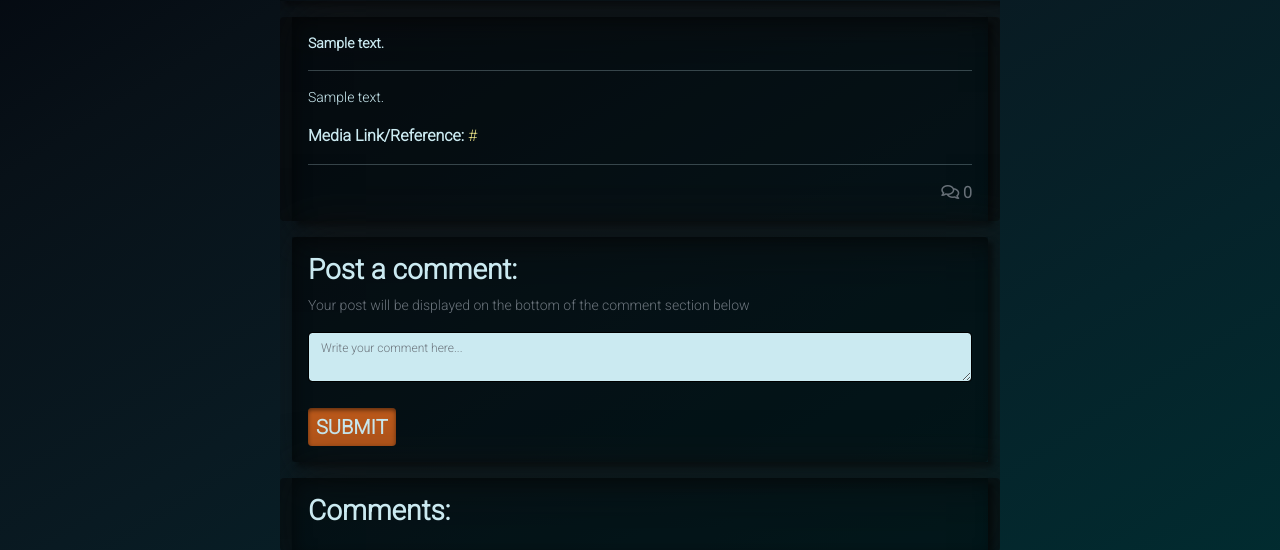
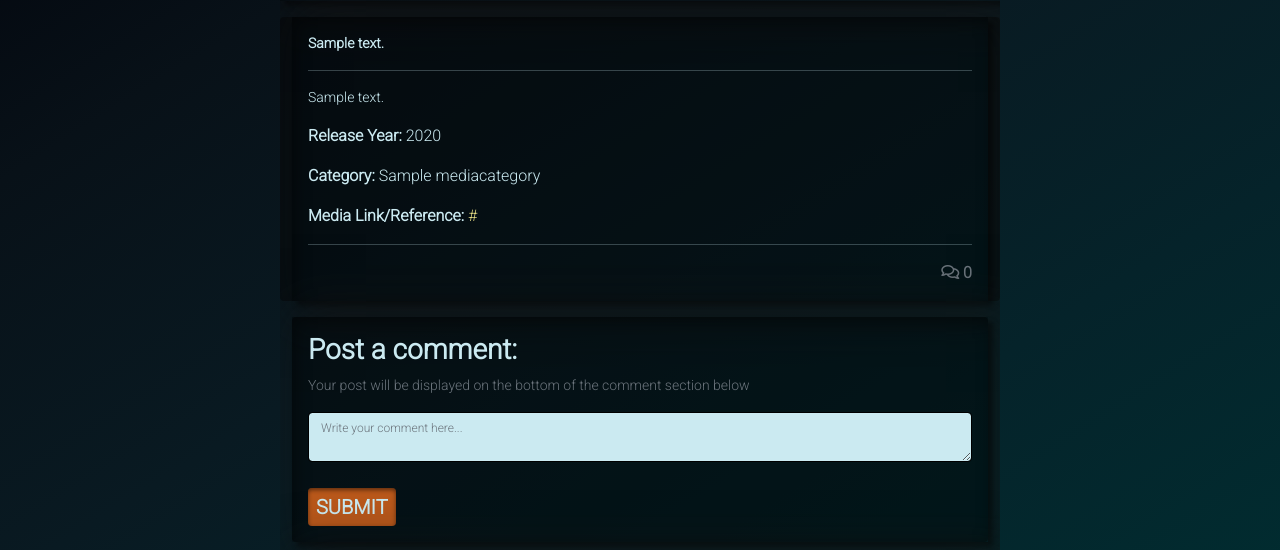
Before and after one commit to DebbieBergstrom/Culture-Club, a Django app: a page that uses templates/blogpost_detail.html in a window 1280 px wide. Shown: the part 218-768 px from the top of the page. Run offline with Django 3.2, Linux system fonts and the light colour scheme; tables that the repository leaves empty hold one stand-in row (values such as "Sample post"); some libraries are stand-ins or nearby versions.

Commit message:
#33 Add summernote to blogpost content area and edit form display

```diff
--- a/blog/forms.py
+++ b/blog/forms.py
@@ -1,4 +1,5 @@
 from django import forms
+from django_summernote.widgets import SummernoteWidget
 from .models import Comment, UserProfile, Blogpost
 import datetime
 
@@ -26,7 +27,7 @@ class BlogpostForm(forms.ModelForm):
                     'maxlength': '50'
                 }
             ),
-            'content': forms.Textarea(
+            'content': SummernoteWidget(
                 attrs={
                     'class': 'form-control',
                     'rows': 4,
@@ -50,7 +51,7 @@ class BlogpostForm(forms.ModelForm):
             'release_year': forms.NumberInput(
                 attrs={
                     'class': 'form-control',
-                    'min': 1800,
+                    'min': 0000,
                     'max': datetime.datetime.now().year,
                     'placeholder': 'Format YYYY'
                 }
--- a/templates/blogpost_detail.html
+++ b/templates/blogpost_detail.html
@@ -58,6 +58,14 @@
                         <hr>
                         <!-- Full Blog Post Content -->
                         <p class="card-text">{{ blogpost.content | safe }}</p>
+                        <div class="mt-3">
+                            <strong>Release Year:</strong>
+                            {{ blogpost.release_year }}
+                        </div>
+                        <div class="mt-3">
+                            <strong>Category:</strong>
+                            {{ blogpost.media_category }}
+                        </div>
                         {% if blogpost.media_link %}
                         <div class="mt-3 mb-3">
                             <strong>Media Link/Reference:</strong>
```
